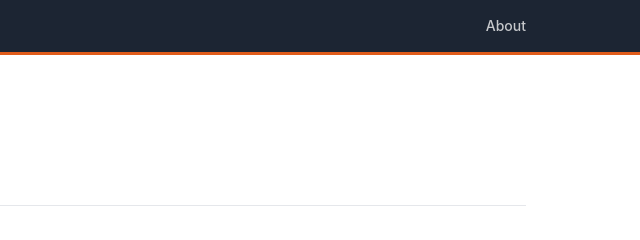
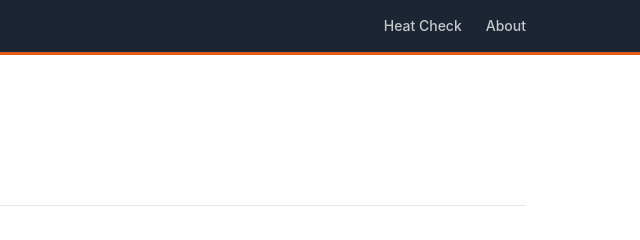
Before and after one commit to AllanBranstiter/exit-velo, an Eleventy site: page src/index.njk in a window 1280 px wide. Shown: the top 240 px of the page, 640-1280 px from the left. Built offline with nearby package versions, Linux system fonts and the light colour scheme; Eleventy itself is replaced by a stand-in of ours; files that its build step writes are made by us from their sources.

Commit message:
Add Heat Check nav link to Reds heat check page
Co-Authored-By: Claude Sonnet 4.6 (1M context) <noreply@anthropic.com>

```diff
--- a/src/_includes/base.njk
+++ b/src/_includes/base.njk
@@ -65,6 +65,7 @@
       <a href="/" class="nav__logo">Exit<span>Velo</span></a>
       <p class="nav__tagline">Advanced stats. Beginner friendly.</p>
       <ul class="nav__links">
+        <li><a href="/heat-check/CIN_heat_check.html">Heat Check</a></li>
         <li><a href="/about.html">About</a></li>
       </ul>
     </div>
```
